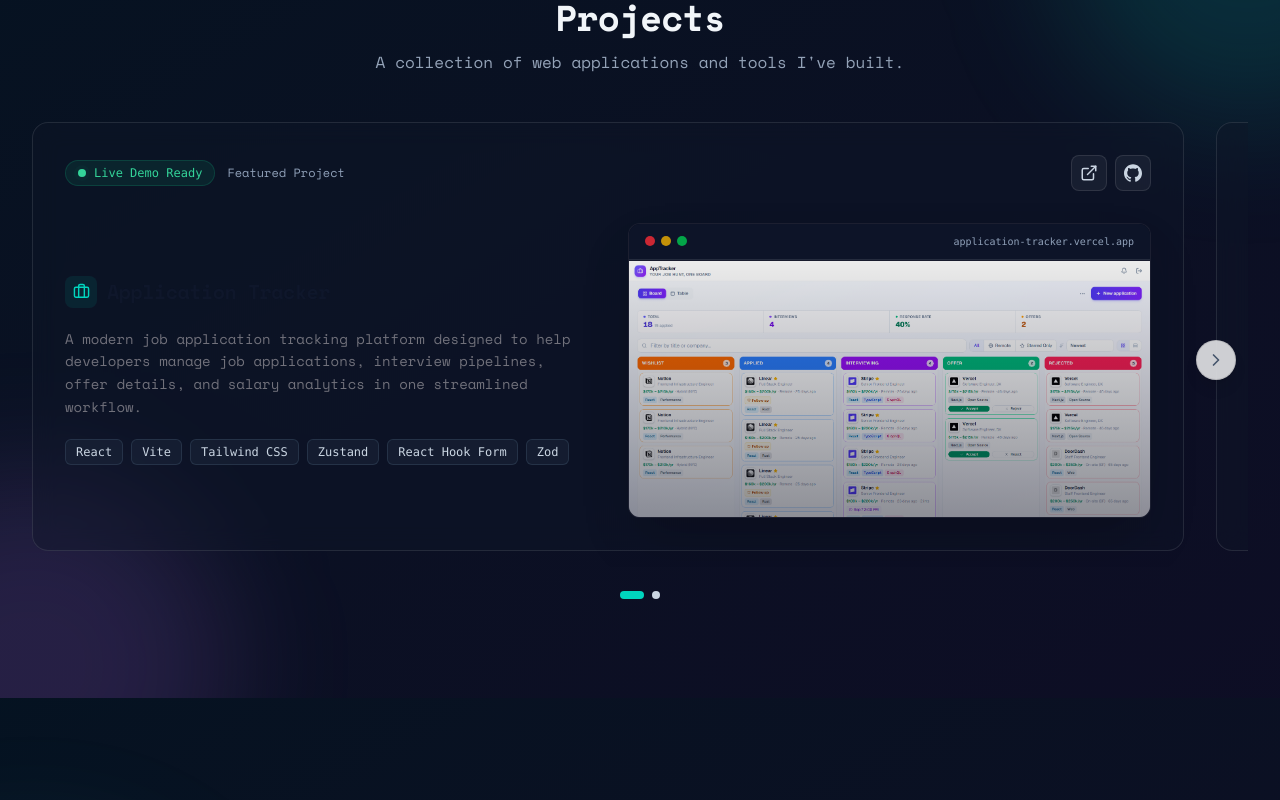
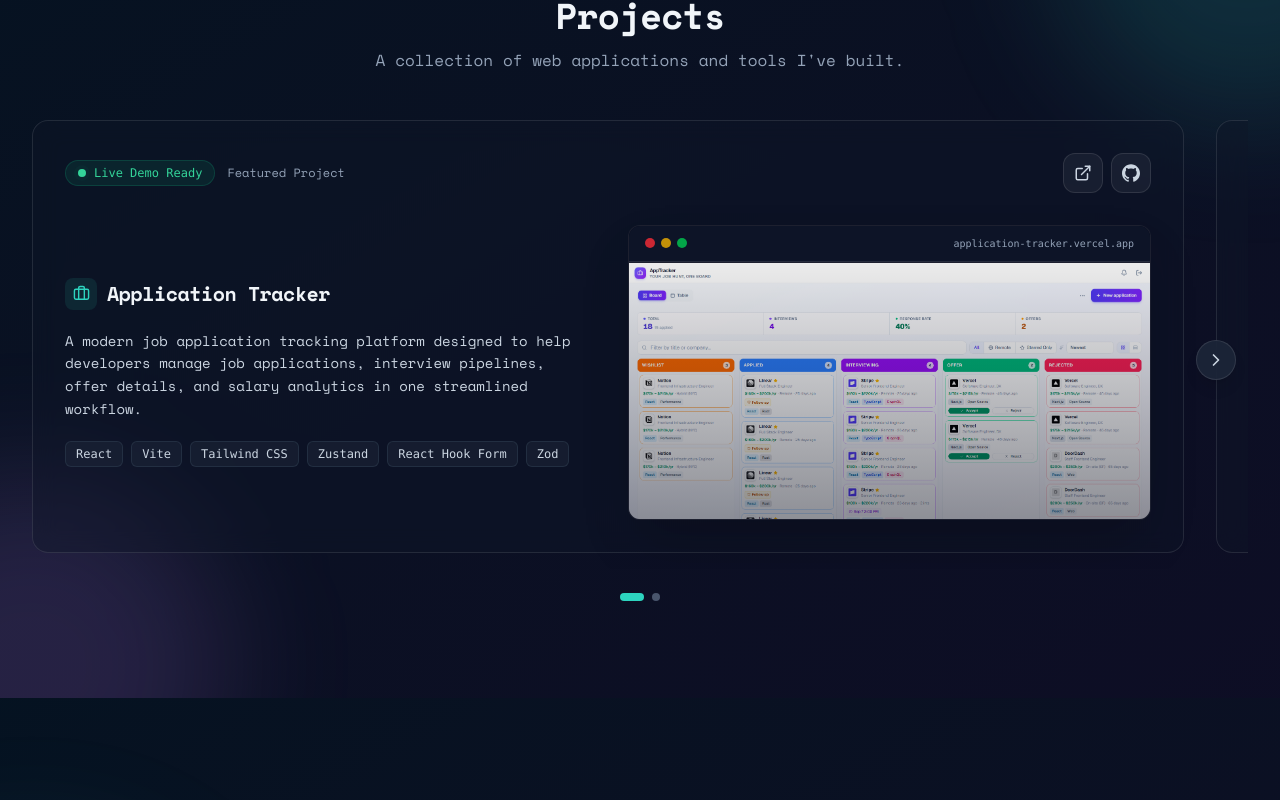
Before and after one commit to bulsu-rggnzls/Portfolio, a React (Vite) app: page / in a window 1280 px wide. Shown: the part 902-1702 px from the top of the page. Built offline with nearby package versions, Linux system fonts and the light colour scheme; no server answers.

Commit message:
refactor: extract ProjectCard and use WindowChrome

```diff
--- a/src/features/projects/components/Projects.jsx
+++ b/src/features/projects/components/Projects.jsx
@@ -1,10 +1,13 @@
 import { useEffect, useRef, useState } from "react";
+import { cn } from "../../../utils/cn";
 import Section from "../../../components/layout/Section";
 import SectionHeader from "../../../components/layout/SectionHeader";
 import Badge from "../../../components/ui/Badge";
 import Heading from "../../../components/ui/Heading";
 import Text from "../../../components/ui/Text";
 import Card from "../../../components/ui/Card";
+import Button from "../../../components/ui/Button";
+import WindowChrome from "../../../components/ui/WindowChrome";
 import { ExternalLink, Briefcase, ZoomIn, X, ChevronLeft, ChevronRight } from "lucide-react";
 import { webTechStack, mobileTechStack } from "../data";
 
@@ -13,6 +16,103 @@ const githubIcon = (
     <path d="M12 .297c-6.63 0-12 5.373-12 12 0 5.303 3.438 9.8 8.205 11.385.6.113.82-.258.82-.577 0-.285-.01-1.04-.015-2.04-3.338.724-4.042-1.61-4.042-1.61C4.422 18.07 3.633 17.7 3.633 17.7c-1.087-.744.084-.729.084-.729 1.205.084 1.838 1.236 1.838 1.236 1.07 1.835 2.809 1.305 3.495.998.108-.776.417-1.305.76-1.605-2.665-.3-5.466-1.332-5.466-5.93 0-1.31.465-2.38 1.235-3.22-.135-.303-.54-1.523.105-3.176 0 0 1.005-.322 3.3 1.23.96-.267 1.98-.399 3-.405 1.02.006 2.04.138 3 .405 2.28-1.552 3.285-1.23 3.285-1.23.645 1.653.24 2.873.12 3.176.765.84 1.23 1.91 1.23 3.22 0 4.61-2.805 5.625-5.475 5.92.42.36.81 1.096.81 2.22 0 1.606-.015 2.896-.015 3.286 0 .315.21.69.825.57C20.565 22.092 24 17.592 24 12.297c0-6.627-5.373-12-12-12" />
   </svg>
 );
+
+function ProjectCard({
+  title,
+  description,
+  tech,
+  liveHref,
+  repoHref,
+  chromeTitle,
+  onZoom,
+  previewClassName = "block",
+  children,
+}) {
+  return (
+    <Card
+      group
+      className="min-w-full snap-start p-5 sm:p-8 rounded-2xl hover:border-accent/40 hover:shadow-halo"
+    >
+      <div className="flex flex-wrap items-center justify-between gap-4 mb-6 sm:mb-8">
+        <div className="flex items-center gap-3">
+          <Badge variant="status" dot size="sm">
+            Live Demo Ready
+          </Badge>
+          <span className="text-xs text-muted">Featured Project</span>
+        </div>
+        <div className="flex items-center gap-2">
+          <Button
+            as="a"
+            variant="soft"
+            size="icon-sm"
+            href={liveHref}
+            target="_blank"
+            rel="noreferrer"
+            aria-label="Live preview"
+            title="Live demo"
+          >
+            <ExternalLink size={18} />
+          </Button>
+          <Button
+            as="a"
+            variant="soft"
+            size="icon-sm"
+            href={repoHref}
+            target="_blank"
+            rel="noreferrer"
+            aria-label="Source code"
+            title="Source code"
+          >
+            {githubIcon}
+          </Button>
+        </div>
+      </div>
+
+      <div className="grid md:grid-cols-2 gap-8 md:gap-10 items-center">
+        <div className="space-y-5">
+          <Heading as="h3" size="h3" className="flex items-center gap-2.5 text-xl">
+            <span className="flex items-center justify-center w-8 h-8 rounded-lg bg-accent/10 text-accent shrink-0">
+              <Briefcase size={17} />
+            </span>
+            {title}
+          </Heading>
+          <Text variant="muted" size="sm" className="text-ink-quiet leading-relaxed">
+            {description}
+          </Text>
+          <div className="flex flex-wrap gap-2">
+            {tech.map((item) => (
+              <span
+                key={item}
+                className="px-2.5 py-1 rounded-md text-xs font-mono text-ink-quiet bg-panel-raised/50 border border-line-strong transition-colors duration-200 group-hover:border-accent/30"
+              >
+                {item}
+              </span>
+            ))}
+          </div>
+        </div>
+
+        <div className="relative rounded-xl overflow-hidden border border-line bg-canvas/80 shadow-2xl transition-all duration-500 group-hover:-translate-y-1 group-hover:border-accent/40 group-hover:shadow-halo-sm">
+          <WindowChrome title={chromeTitle} />
+          <div className="relative overflow-hidden border-t border-line">
+            <button
+              type="button"
+              onClick={onZoom}
+              aria-label={`Zoom into ${title} preview`}
+              className={cn("group/img relative w-full cursor-zoom-in", previewClassName)}
+            >
+              {children}
+              <span className="absolute inset-0 bg-gradient-to-t from-canvas/40 to-transparent pointer-events-none" />
+              <span className="absolute bottom-3 right-3 flex items-center gap-1.5 px-2.5 py-1.5 rounded-lg text-[11px] font-mono text-ink-body bg-panel/90 border border-line backdrop-blur-sm opacity-0 group-hover/img:opacity-100 transition-opacity duration-200">
+                <ZoomIn size={13} className="text-accent" />
+                Zoom
+              </span>
+            </button>
+          </div>
+        </div>
+      </div>
+    </Card>
+  );
+}
 
 export default function Projects() {
   const [previewOpen, setPreviewOpen] = useState(false);
@@ -45,7 +145,7 @@ export default function Projects() {
     const container = scrollRef.current;
     if (!container) return;
 
-    function onScroll() {
+    function closestCard() {
       const cards = Array.from(container.children);
       const scrollLeft = container.scrollLeft;
       let closest = 0;
@@ -57,7 +157,11 @@ export default function Projects() {
           closest = i;
         }
       });
-      setCurrent(closest);
+      return closest;
+    }
+
+    function onScroll() {
+      setCurrent(closestCard());
     }
 
     function onMouseDown(e) {
@@ -80,18 +184,7 @@ export default function Projects() {
       dragging.current = false;
       container.style.scrollBehavior = "smooth";
       container.style.cursor = "";
-      const cards = Array.from(container.children);
-      const scrollLeft = container.scrollLeft;
-      let closest = 0;
-      let minDist = Infinity;
-      cards.forEach((card, i) => {
-        const dist = Math.abs(card.offsetLeft - 16 - scrollLeft);
-        if (dist < minDist) {
-          minDist = dist;
-          closest = i;
-        }
-      });
-      scrollTo(closest);
+      scrollTo(closestCard());
     }
 
     container.addEventListener("scroll", onScroll, { passive: true });
@@ -122,9 +215,9 @@ export default function Projects() {
   }, [previewOpen]);
 
   return (
-    <Section id="projects" glow={false} containerClass="max-w-6xl">
-      <div className="absolute -top-40 -right-40 w-96 h-96 bg-teal-400/15 rounded-full blur-3xl pointer-events-none" />
-      <div className="absolute -bottom-40 -left-40 w-96 h-96 bg-purple-400/15 rounded-full blur-3xl pointer-events-none" />
+    <Section id="projects" glow={false}>
+      <div className="glow -top-40 -right-40 bg-accent/15" />
+      <div className="glow -bottom-40 -left-40 bg-glow/15" />
 
       <SectionHeader
         title="Projects"
@@ -137,7 +230,7 @@ export default function Projects() {
           <button
             onClick={prev}
             aria-label="Previous project"
-            className="absolute -left-2 sm:-left-5 top-1/2 -translate-y-1/2 z-10 flex items-center justify-center w-10 h-10 rounded-full bg-white/80 dark:bg-slate-800/80 backdrop-blur-md border border-black/10 dark:border-white/10 text-slate-600 dark:text-slate-300 hover:text-teal-500 dark:hover:text-teal-400 hover:border-teal-400/40 transition-all shadow-lg"
+            className="absolute -left-2 sm:-left-5 top-1/2 -translate-y-1/2 z-10 flex items-center justify-center w-10 h-10 rounded-full bg-panel-raised/80 backdrop-blur-md border border-line text-ink-quiet hover:text-accent hover:border-accent/40 transition-all duration-200 shadow-lg"
           >
             <ChevronLeft size={20} />
           </button>
@@ -146,7 +239,7 @@ export default function Projects() {
           <button
             onClick={next}
             aria-label="Next project"
-            className="absolute -right-2 sm:-right-5 top-1/2 -translate-y-1/2 z-10 flex items-center justify-center w-10 h-10 rounded-full bg-white/80 dark:bg-slate-800/80 backdrop-blur-md border border-black/10 dark:border-white/10 text-slate-600 dark:text-slate-300 hover:text-teal-500 dark:hover:text-teal-400 hover:border-teal-400/40 transition-all shadow-lg"
+            className="absolute -right-2 sm:-right-5 top-1/2 -translate-y-1/2 z-10 flex items-center justify-center w-10 h-10 rounded-full bg-panel-raised/80 backdrop-blur-md border border-line text-ink-quiet hover:text-accent hover:border-accent/40 transition-all duration-200 shadow-lg"
           >
             <ChevronRight size={20} />
           </button>
@@ -157,85 +250,17 @@ export default function Projects() {
           className="flex overflow-x-auto snap-always -mx-4 px-4 sm:-mx-8 sm:px-8 gap-8 pb-4 scrollbar-hide snap-smooth cursor-grab select-none"
         >
           {/* Application Tracker */}
-          <Card
-            group
-            className="min-w-full snap-start p-5 sm:p-8 rounded-2xl hover:border-teal-400/40 dark:hover:border-teal-400/40 hover:shadow-[0_16px_48px_-16px_rgba(45,212,191,0.35)] dark:hover:shadow-[0_16px_48px_-16px_rgba(45,212,191,0.35)]"
-          >
-            <div className="flex flex-wrap items-center justify-between gap-4 mb-6 sm:mb-8">
-              <div className="flex items-center gap-3">
-                <Badge variant="status" dot size="sm">
-                  Live Demo Ready
-                </Badge>
-                <span className="text-xs text-slate-400 dark:text-slate-500">
-                  Featured Project
-                </span>
-              </div>
-              <div className="flex items-center gap-2">
-                <a
-                  href="https://application-tracker-dun.vercel.app/"
-                  target="_blank"
-                  rel="noreferrer"
-                  aria-label="Live preview"
-                  title="Live demo"
-                  className="p-2 rounded-lg bg-white/5 border border-white/10 text-slate-300 hover:text-teal-400 hover:bg-white/10 hover:border-teal-400/40 transition-colors"
-                >
-                  <ExternalLink size={18} />
-                </a>
-                <a
-                  href="https://github.com/bulsu-rggnzls/Application-Tracker"
-                  target="_blank"
-                  rel="noreferrer"
-                  aria-label="Source code"
-                  title="Source code"
-                  className="p-2 rounded-lg bg-white/5 border border-white/10 text-slate-300 hover:text-teal-400 hover:bg-white/10 hover:border-teal-400/40 transition-colors"
-                >
-                  {githubIcon}
-                </a>
-              </div>
-            </div>
-
-            <div className="grid md:grid-cols-2 gap-8 md:gap-10 items-center">
-              <div className="space-y-5">
-                <Heading as="h3" size="h3" className="flex items-center gap-2.5 text-xl text-slate-900 dark:text-white">
-                  <span className="flex items-center justify-center w-8 h-8 rounded-lg bg-teal-500/10 text-teal-400 shrink-0">
-                    <Briefcase size={17} />
-                  </span>
-                  Application Tracker
-                </Heading>
-                <Text variant="muted" size="sm" className="text-zinc-500 dark:text-zinc-400 leading-relaxed">
-                  A modern job application tracking platform designed to help
-                  developers manage job applications, interview pipelines, offer
-                  details, and salary analytics in one streamlined workflow.
-                </Text>
-                <div className="flex flex-wrap gap-2">
-                  {webTechStack.map((tech) => (
-                    <span
-                      key={tech}
-                      className="px-2.5 py-1 rounded-md text-xs font-mono bg-slate-800/50 text-slate-300 border border-slate-700/60 transition-colors duration-200 group-hover:border-teal-400/30"
-                    >
-                      {tech}
-                    </span>
-                  ))}
-                </div>
-              </div>
-
-              <div className="relative rounded-xl overflow-hidden border border-white/10 bg-slate-950/80 shadow-2xl transition-all duration-500 group-hover:-translate-y-1 group-hover:border-teal-400/40 dark:group-hover:border-teal-400/40 group-hover:shadow-[0_10px_30px_-10px_rgba(45,212,191,0.35)] dark:group-hover:shadow-[0_10px_30px_-10px_rgba(45,212,191,0.35)]">
-                <div className="flex items-center justify-between bg-slate-900/90 border-b border-white/10 px-4 py-2.5">
-                  <div className="flex items-center gap-1.5">
-                    <span className="w-2.5 h-2.5 rounded-full bg-red-500/80" />
-                    <span className="w-2.5 h-2.5 rounded-full bg-yellow-500/80" />
-                    <span className="w-2.5 h-2.5 rounded-full bg-green-500/80" />
-                  </div>
-                  <span className="text-[10px] font-mono text-slate-400 dark:text-slate-500">
-                    application-tracker.vercel.app
-                  </span>
-                </div>
-                <div className="relative overflow-hidden border-t border-white/[0.08]">
-                  <button
-                    type="button"
-                    onClick={() => { setPreviewProject("tracker"); setPreviewOpen(true); }}
-                    aria-label="Zoom into Application Tracker preview"
-                    className="group/img relative block w-full cursor-zoom-in"
+          <ProjectCard
+            title="Application Tracker"
+            description="A modern job application tracking platform designed to help developers manage job applications, interview pipelines, offer details, and salary analytics in one streamlined workflow."
+            tech={webTechStack}
+            liveHref="https://application-tracker-dun.vercel.app/"
+            repoHref="https://github.com/bulsu-rggnzls/Application-Tracker"
+            chromeTitle="application-tracker.vercel.app"
+            onZoom={() => {
+              setPreviewProject("tracker");
+              setPreviewOpen(true);
+            }}
           >
             <img
               src="/assets/images/Application-Tracker.png"
@@ -243,97 +268,21 @@ export default function Projects() {
               className="w-full h-56 sm:h-64 object-cover object-top brightness-[0.92] transition-all duration-500 ease-out group-hover:scale-[1.04] group-hover:brightness-100"
               loading="lazy"
             />
-                    <span className="absolute inset-0 bg-gradient-to-t from-slate-950/40 to-transparent pointer-events-none" />
-                    <span className="absolute bottom-3 right-3 flex items-center gap-1.5 px-2.5 py-1.5 rounded-lg text-[11px] font-mono text-slate-200 bg-slate-900/90 border border-white/10 backdrop-blur-sm opacity-0 group-hover/img:opacity-100 transition-opacity duration-200">
-                      <ZoomIn size={13} className="text-teal-400" />
-                      Zoom
-                    </span>
-                  </button>
-                </div>
-              </div>
-            </div>
-          </Card>
+          </ProjectCard>
 
           {/* iStocked */}
-          <Card
-            group
-            className="min-w-full snap-start p-5 sm:p-8 rounded-2xl hover:border-teal-400/40 dark:hover:border-teal-400/40 hover:shadow-[0_16px_48px_-16px_rgba(45,212,191,0.35)] dark:hover:shadow-[0_16px_48px_-16px_rgba(45,212,191,0.35)]"
-          >
-            <div className="flex flex-wrap items-center justify-between gap-4 mb-6 sm:mb-8">
-              <div className="flex items-center gap-3">
-                <Badge variant="status" dot size="sm">
-                  Live Demo Ready
-                </Badge>
-                <span className="text-xs text-slate-400 dark:text-slate-500">
-                  Featured Project
-                </span>
-              </div>
-              <div className="flex items-center gap-2">
-                <a
-                  href="#"
-                  target="_blank"
-                  rel="noreferrer"
-                  aria-label="Live preview"
-                  title="Live demo"
-                  className="p-2 rounded-lg bg-white/5 border border-white/10 text-slate-300 hover:text-teal-400 hover:bg-white/10 hover:border-teal-400/40 transition-colors"
-                >
-                  <ExternalLink size={18} />
-                </a>
-                <a
-                  href="https://github.com/bulsu-rggnzls/istocked"
-                  target="_blank"
-                  rel="noreferrer"
-                  aria-label="Source code"
-                  title="Source code"
-                  className="p-2 rounded-lg bg-white/5 border border-white/10 text-slate-300 hover:text-teal-400 hover:bg-white/10 hover:border-teal-400/40 transition-colors"
-                >
-                  {githubIcon}
-                </a>
-              </div>
-            </div>
-
-            <div className="grid md:grid-cols-2 gap-8 md:gap-10 items-center">
-              <div className="space-y-5">
-                <Heading as="h3" size="h3" className="flex items-center gap-2.5 text-xl text-slate-900 dark:text-white">
-                  <span className="flex items-center justify-center w-8 h-8 rounded-lg bg-teal-500/10 text-teal-400 shrink-0">
-                    <Briefcase size={17} />
-                  </span>
-                  iStocked
-                </Heading>
-                <Text variant="muted" size="sm" className="text-zinc-500 dark:text-zinc-400 leading-relaxed">
-                  A mobile dashboard for phone sellers to track inventory, record
-                  sales, and monitor income, profits, and costs in one streamlined
-                  platform built with React Native.
-                </Text>
-                <div className="flex flex-wrap gap-2">
-                  {mobileTechStack.map((tech) => (
-                    <span
-                      key={tech}
-                      className="px-2.5 py-1 rounded-md text-xs font-mono bg-slate-800/50 text-slate-300 border border-slate-700/60 transition-colors duration-200 group-hover:border-teal-400/30"
-                    >
-                      {tech}
-                    </span>
-                  ))}
-                </div>
-              </div>
-
-              <div className="relative rounded-xl overflow-hidden border border-white/10 bg-slate-950/80 shadow-2xl transition-all duration-500 group-hover:-translate-y-1 group-hover:border-teal-400/40 dark:group-hover:border-teal-400/40 group-hover:shadow-[0_10px_30px_-10px_rgba(45,212,191,0.35)] dark:group-hover:shadow-[0_10px_30px_-10px_rgba(45,212,191,0.35)]">
-                <div className="flex items-center justify-between bg-slate-900/90 border-b border-white/10 px-4 py-2.5">
-                  <div className="flex items-center gap-1.5">
-                    <span className="w-2.5 h-2.5 rounded-full bg-red-500/80" />
-                    <span className="w-2.5 h-2.5 rounded-full bg-yellow-500/80" />
-                    <span className="w-2.5 h-2.5 rounded-full bg-green-500/80" />
-                  </div>
-                  <span className="text-[10px] font-mono text-slate-400 dark:text-slate-500">
-                    iStocked
-                  </span>
-                </div>
-                <div className="relative overflow-hidden border-t border-white/[0.08]">
-                  <button
-                    type="button"
-                    onClick={() => { setPreviewProject("iphone"); setPreviewOpen(true); }}
-                    aria-label="Zoom into iStocked preview"
-                    className="group/img relative flex w-full h-56 sm:h-64 cursor-zoom-in gap-2 p-2"
+          <ProjectCard
+            title="iStocked"
+            description="A mobile dashboard for phone sellers to track inventory, record sales, and monitor income, profits, and costs in one streamlined platform built with React Native."
+            tech={mobileTechStack}
+            liveHref="#"
+            repoHref="https://github.com/bulsu-rggnzls/istocked"
+            chromeTitle="iStocked"
+            previewClassName="flex h-56 sm:h-64 gap-2 p-2"
+            onZoom={() => {
+              setPreviewProject("iphone");
+              setPreviewOpen(true);
+            }}
           >
             <img
               src="/assets/images/iphone1.png"
@@ -347,16 +296,7 @@ export default function Projects() {
               className="h-full w-1/2 object-cover object-top rounded-lg brightness-[0.92] transition-all duration-500 ease-out group-hover/img:scale-[1.03] group-hover/img:brightness-100"
               loading="lazy"
             />
-                    <span className="absolute inset-0 bg-gradient-to-t from-slate-950/40 to-transparent pointer-events-none" />
-                    <span className="absolute bottom-3 right-3 flex items-center gap-1.5 px-2.5 py-1.5 rounded-lg text-[11px] font-mono text-slate-200 bg-slate-900/90 border border-white/10 backdrop-blur-sm opacity-0 group-hover/img:opacity-100 transition-opacity duration-200">
-                      <ZoomIn size={13} className="text-teal-400" />
-                      Zoom
-                    </span>
-                  </button>
-                </div>
-              </div>
-            </div>
-          </Card>
+          </ProjectCard>
         </div>
 
         <div className="flex items-center justify-center gap-2 mt-6">
@@ -367,8 +307,8 @@ export default function Projects() {
               aria-label={`Go to project ${i + 1}`}
               className={`w-2 h-2 rounded-full transition-all duration-300 ${
                 current === i
-                  ? "bg-teal-400 w-6"
-                  : "bg-slate-300 dark:bg-slate-600 hover:bg-slate-400 dark:hover:bg-slate-500"
+                  ? "bg-accent w-6"
+                  : "bg-faint/70 hover:bg-faint"
               }`}
             />
           ))}
@@ -377,34 +317,29 @@ export default function Projects() {
 
       {previewOpen && (
         <div
-          className="fixed inset-0 z-[100] flex items-center justify-center p-4 sm:p-8"
+          className="fixed inset-0 z-[var(--z-modal)] flex items-center justify-center p-4 sm:p-8"
           onClick={() => setPreviewOpen(false)}
           role="dialog"
           aria-modal="true"
           aria-label="Project full preview"
         >
-          <div className="absolute inset-0 bg-black/70 backdrop-blur-sm animate-[fadeIn_0.2s_ease-out]" />
+          <div className="absolute inset-0 bg-canvas/70 backdrop-blur-sm animate-fade-in" />
           <div
             onClick={(e) => e.stopPropagation()}
-            className="relative w-full max-w-5xl rounded-2xl overflow-hidden border border-black/10 dark:border-white/10 bg-slate-100 dark:bg-slate-950 shadow-2xl animate-[zoomIn_0.25s_ease-out]"
+            className="relative w-full max-w-5xl rounded-2xl overflow-hidden border border-line bg-canvas shadow-2xl animate-zoom-in"
           >
-            <div className="flex items-center justify-between bg-slate-200/70 dark:bg-slate-900/90 border-b border-black/10 dark:border-white/10 px-4 py-2.5">
-              <div className="flex items-center gap-1.5">
-                <span className="w-2.5 h-2.5 rounded-full bg-red-500/80" />
-                <span className="w-2.5 h-2.5 rounded-full bg-yellow-500/80" />
-                <span className="w-2.5 h-2.5 rounded-full bg-green-500/80" />
-              </div>
-              <span className="text-[10px] font-mono text-slate-400 dark:text-slate-500">
-                {previewProject === "tracker" ? "application-tracker.vercel.app" : "iStocked"}
-              </span>
+            <WindowChrome
+              title={previewProject === "tracker" ? "application-tracker.vercel.app" : "iStocked"}
+              right={
                 <button
                   onClick={() => setPreviewOpen(false)}
                   aria-label="Close preview"
-                className="p-1.5 rounded-lg bg-slate-100 dark:bg-slate-800 text-slate-500 dark:text-slate-300 hover:text-teal-400 dark:hover:text-teal-400 border border-black/5 dark:border-white/10 transition-colors"
+                  className="p-1.5 rounded-lg bg-panel-raised text-ink-quiet hover:text-accent border border-line transition-colors duration-200"
                 >
                   <X size={16} />
                 </button>
-            </div>
+              }
+            />
             <div className="max-h-[75vh] overflow-y-auto">
               {previewProject === "tracker" ? (
                 <img
```
Lines whose indentation alone changed are shown as unchanged.
